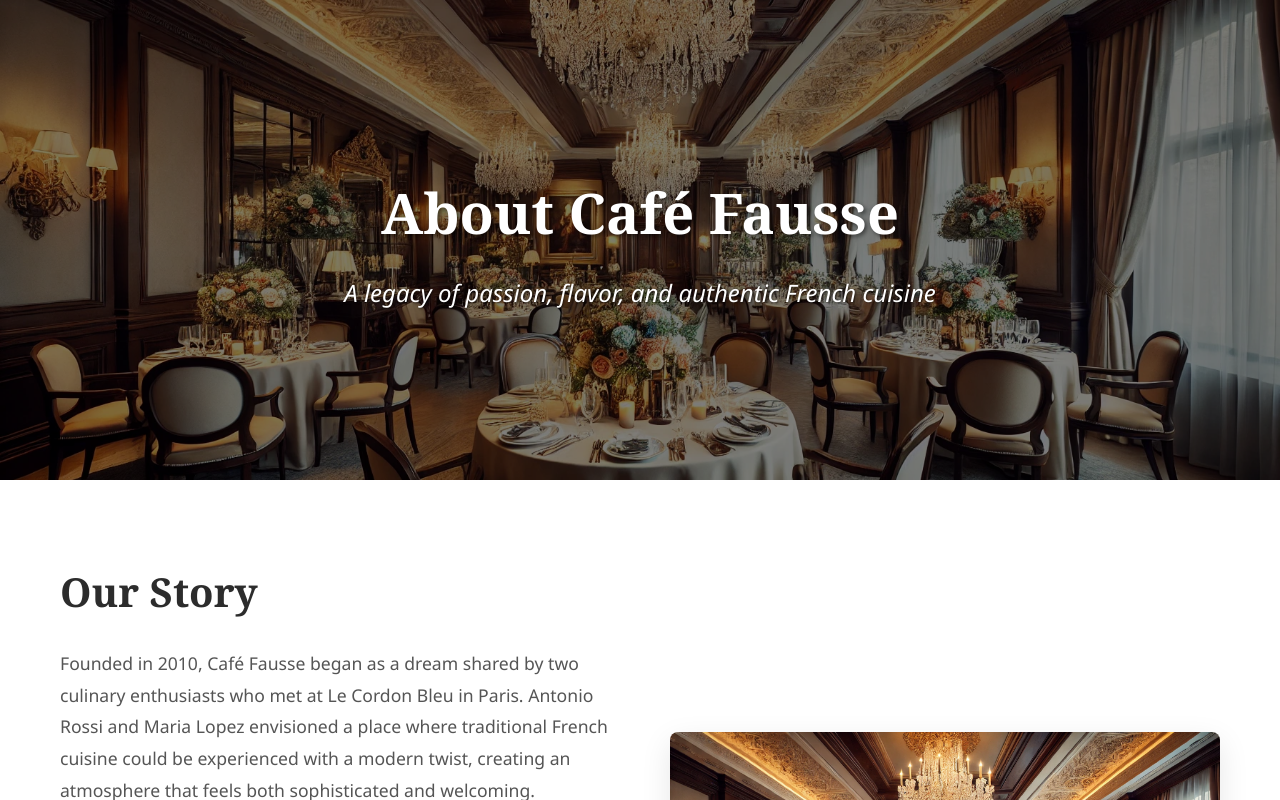
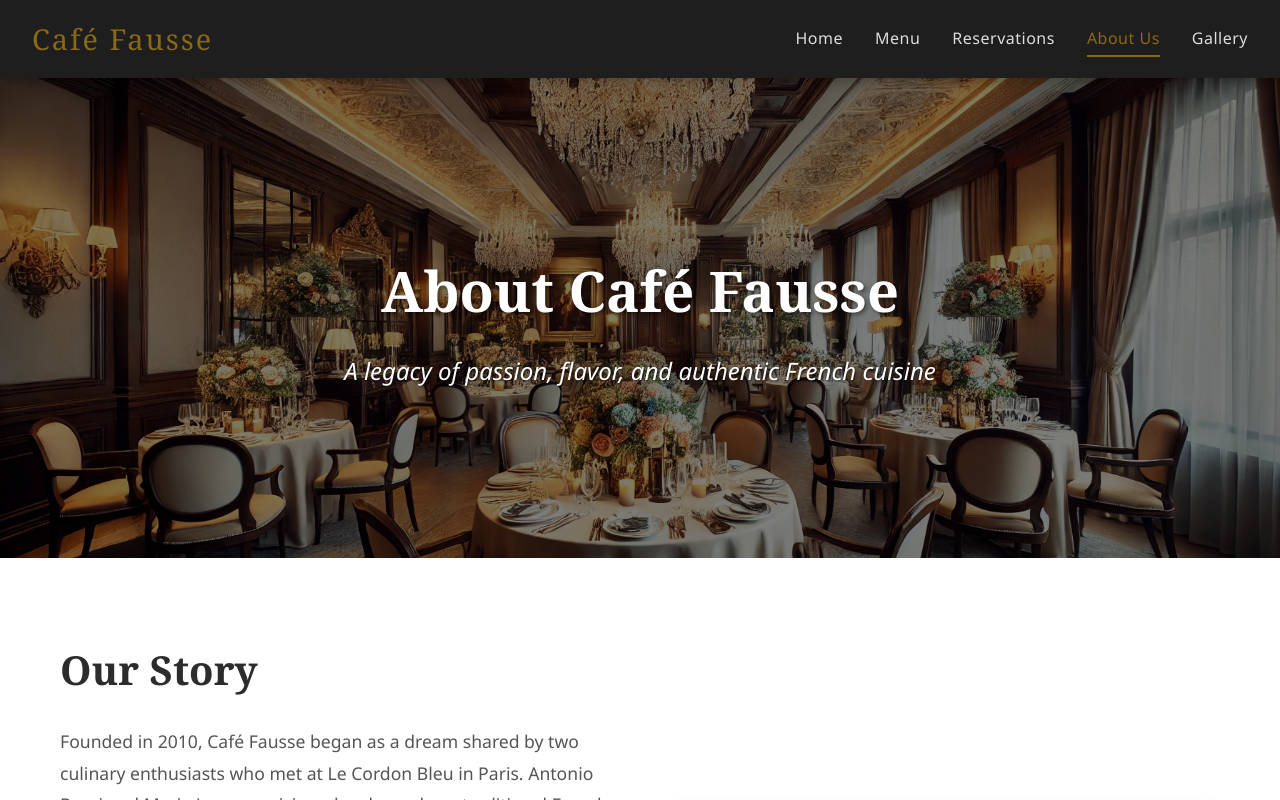
Before and after one commit to Bilal-Abubakari/cafe-fausse, a React app in the folder frontend/: page /about in a window 1280 px wide. Shown: the top 800 px of the page. Built offline with nearby package versions, Linux system fonts and the light colour scheme; the HTML template or start-up script is replaced by a standard one.

Commit message:
feat: enhance navigation with active link highlighting and add footer to About page

```diff
--- a/frontend/src/components/Navigation/Navigation.css
+++ b/frontend/src/components/Navigation/Navigation.css
@@ -73,6 +73,15 @@
   width: 100%;
 }
 
+.nav-link.active {
+  color: #8b6914;
+  font-weight: 500;
+}
+
+.nav-link.active::after {
+  width: 100%;
+}
+
 .nav-toggle {
   display: none;
   flex-direction: column;
--- a/frontend/src/components/Navigation/Navigation.jsx
+++ b/frontend/src/components/Navigation/Navigation.jsx
@@ -1,9 +1,10 @@
 import { useState } from 'react';
-import { Link } from 'react-router-dom';
+import { Link, useLocation } from 'react-router-dom';
 import './Navigation.css';
 
 const Navigation = () => {
   const [isOpen, setIsOpen] = useState(false);
+  const location = useLocation();
 
   const toggleMenu = () => {
     setIsOpen(!isOpen);
@@ -22,19 +23,19 @@
 
         <ul className={`nav-menu ${isOpen ? 'active' : ''}`}>
           <li className="nav-item">
-            <Link to="/" className="nav-link" onClick={() => setIsOpen(false)}>Home</Link>
+            <Link to="/" className={`nav-link ${location.pathname === '/' ? 'active' : ''}`} onClick={() => setIsOpen(false)}>Home</Link>
           </li>
           <li className="nav-item">
-            <Link to="/menu" className="nav-link" onClick={() => setIsOpen(false)}>Menu</Link>
+            <Link to="/menu" className={`nav-link ${location.pathname === '/menu' ? 'active' : ''}`} onClick={() => setIsOpen(false)}>Menu</Link>
           </li>
           <li className="nav-item">
-            <Link to="/reservations" className="nav-link" onClick={() => setIsOpen(false)}>Reservations</Link>
+            <Link to="/reservations" className={`nav-link ${location.pathname === '/reservations' ? 'active' : ''}`} onClick={() => setIsOpen(false)}>Reservations</Link>
           </li>
           <li className="nav-item">
-            <Link to="/about" className="nav-link" onClick={() => setIsOpen(false)}>About Us</Link>
+            <Link to="/about" className={`nav-link ${location.pathname === '/about' ? 'active' : ''}`} onClick={() => setIsOpen(false)}>About Us</Link>
           </li>
           <li className="nav-item">
-            <Link to="/gallery" className="nav-link" onClick={() => setIsOpen(false)}>Gallery</Link>
+            <Link to="/gallery" className={`nav-link ${location.pathname === '/gallery' ? 'active' : ''}`} onClick={() => setIsOpen(false)}>Gallery</Link>
           </li>
         </ul>
       </div>
--- a/frontend/src/pages/About/About.jsx
+++ b/frontend/src/pages/About/About.jsx
@@ -3,10 +3,13 @@
 import antonioRossi from '../../assets/images/antonio_rossi.png';
 import mariaLopez from '../../assets/images/maria_lopez.png';
 import cafeInterior from '../../assets/images/gallery-cafe-interior.webp';
+import Navigation from "../../components/Navigation/Navigation.jsx";
+import Footer from "../../components/Footer/Footer.jsx";
 
 const About = () => {
   return (
     <div className="about-page">
+        <Navigation />
       {/* Hero Section */}
       <section className="about-hero">
         <div className="about-hero-overlay"></div>
@@ -177,6 +180,7 @@
           </div>
         </div>
       </section>
+        <Footer />
     </div>
   );
 };
```
